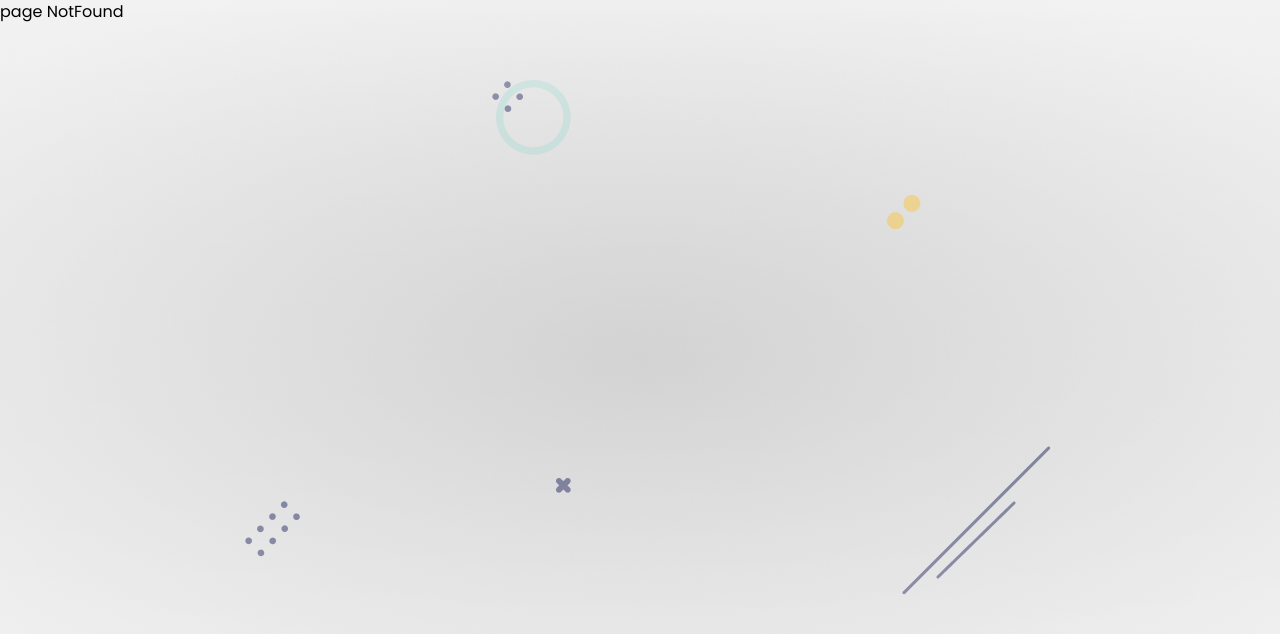
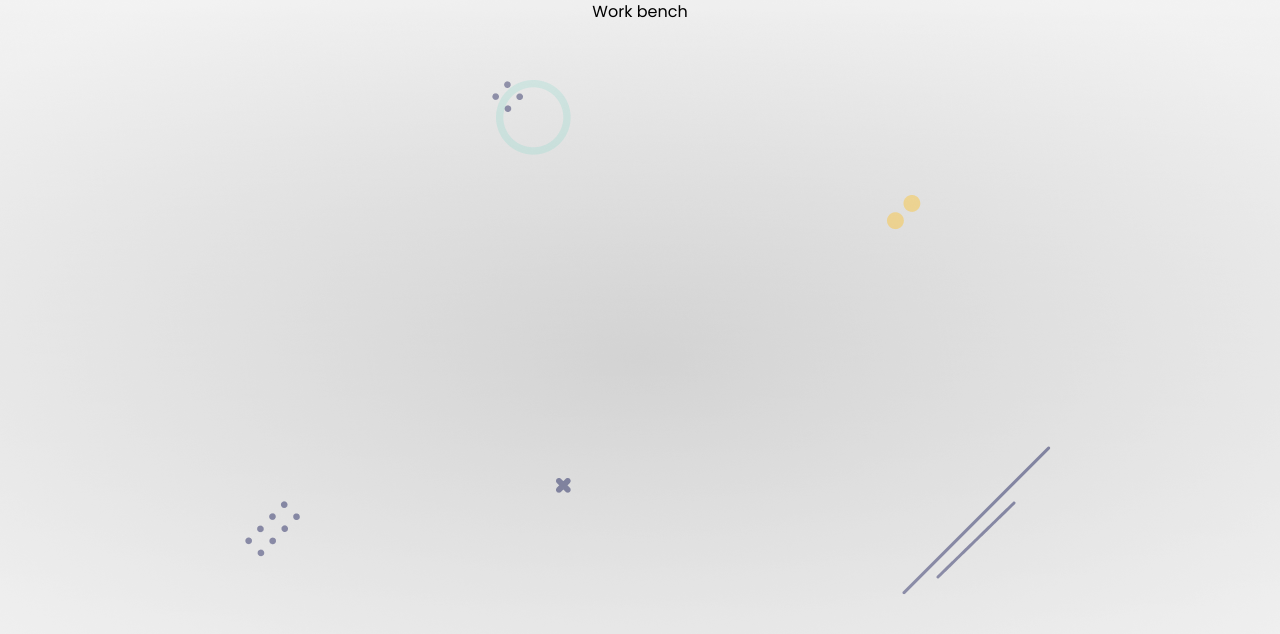
Before and after one commit to chankaran2996/login-and-register-MERN, a React (Create React App) app: page /workbench in a window 1280 px wide. Shown: the top 634 px of the page. Built offline with nearby package versions, Linux system fonts and the light colour scheme.

Commit message:
create workbench router

```diff
--- a/src/App.js
+++ b/src/App.js
@@ -9,6 +9,7 @@ import Profile from './components/profile';
 import Recovery from './components/recovery';
 import Reset from './components/reset';
 import PageNotFound from './components/pageNotFound';
+import Workbench from './components/workbench';
 
 // Adding routers
 const router = createBrowserRouter ([
@@ -37,6 +38,10 @@ const router = createBrowserRouter ([
     element:<Reset/>
   },
   {
+    path:'/workbench',
+    element:<Workbench/>
+  },
+  {
     path:'*',
     element:<PageNotFound/>
   }
--- /dev/null
+++ b/src/components/workbench.js
@@ -0,0 +1,13 @@
+import React from "react";
+
+const Workbench = () => {
+    return(
+        <div className="container mx- auto">
+            <div className="flex iterms-center justify-center h-screen">
+                <h1>Work bench</h1>
+            </div>
+        </div>
+    )
+}
+
+export default Workbench;
```
